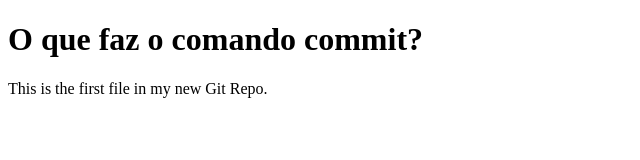
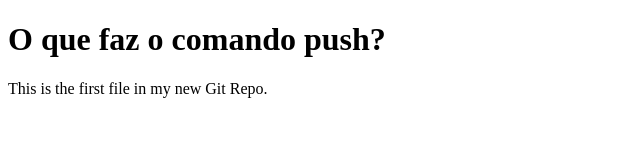
Before and after one commit to zduend/treinamento-git, a plain HTML site: page index.html in a window 1280 px wide. Shown: the whole page, without its empty margins (0-640 px from the left). Drawn offline with Linux system fonts and the light colour scheme.

Commit message:
O comando push transfere commits do repositório local a um repositório remoto. É o oposto do comando git fetch , que importa commits para branches locais, enquanto o comando push exporta commits para branches remotos.

```diff
--- a/index.html
+++ b/index.html
@@ -5,7 +5,7 @@
 </head>
 <body>
 
-<h1>O que faz o comando commit?</h1>
+<h1>O que faz o comando push?</h1>
 <p>This is the first file in my new Git Repo.</p>
 
 </body>
```
